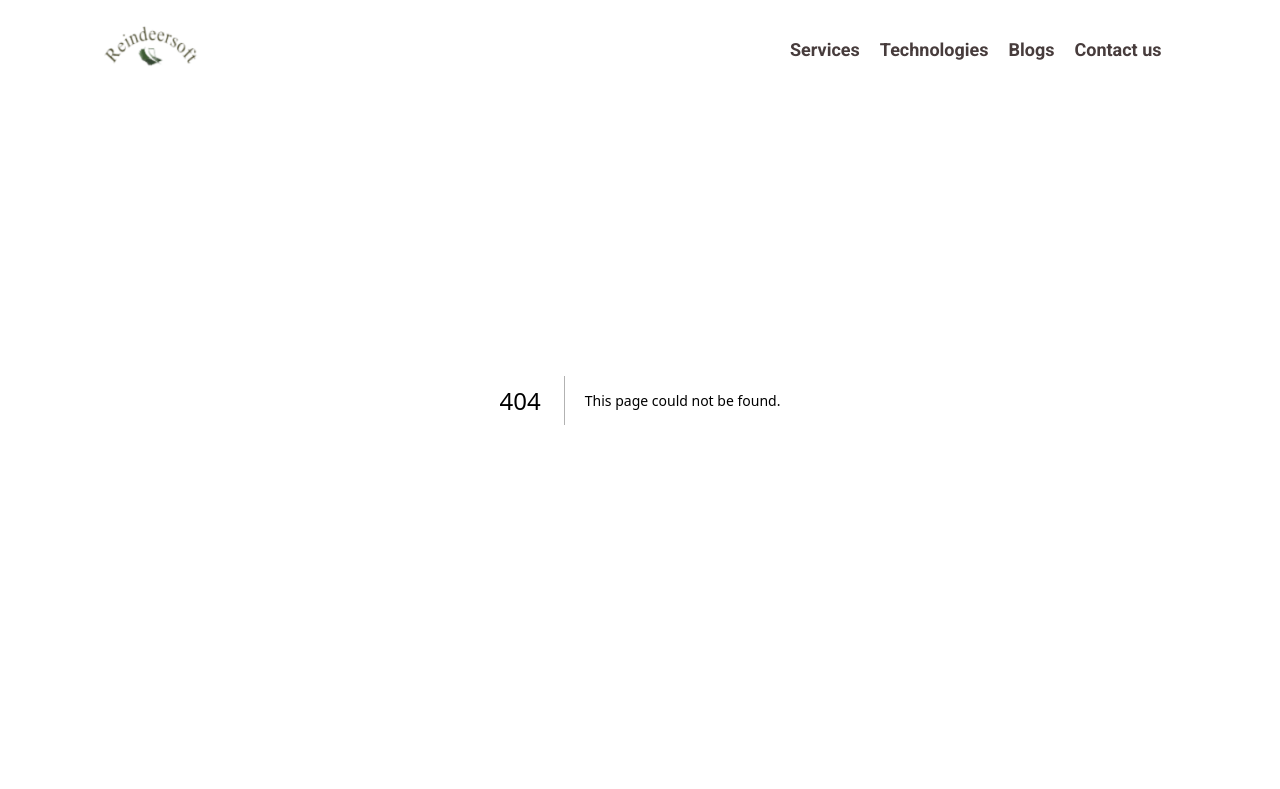
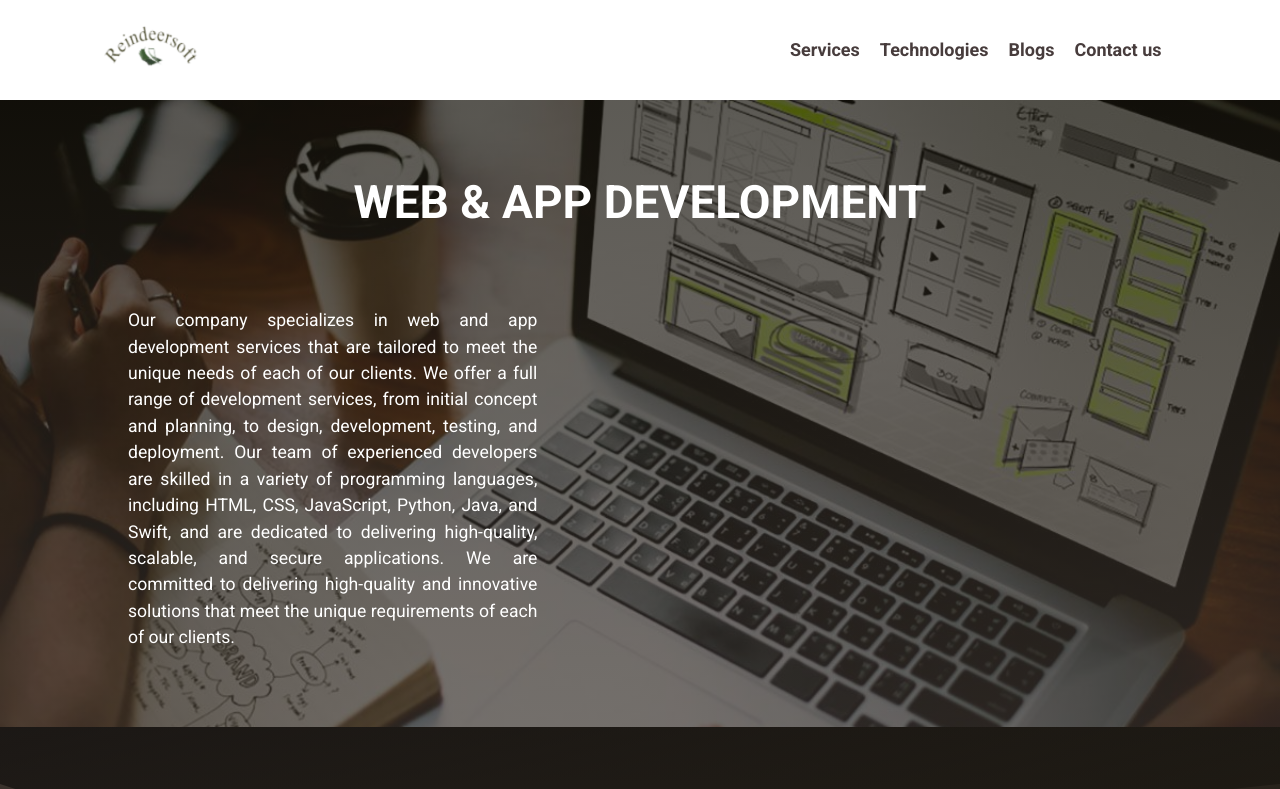
Before and after one commit to Jahangeer95/reindeersoft, a Next.js app: page /web-and-app-development in a window 1280 px wide. Before the commit this address had no page. Shown: the top 789 px of the page. Built offline with nearby package versions, Linux system fonts and the light colour scheme.

Commit message:
web and app development banner added..

```diff
--- a/src/components/content/home/banner/HomeBannerData.ts
+++ b/src/components/content/home/banner/HomeBannerData.ts
@@ -8,7 +8,7 @@ import { homeBannerArrayTypes } from "@/types/home.type";
 export const homeBannerArray: homeBannerArrayTypes = [
   {
     bannerImage: slide1,
-    heading: "Mobile and App Development",
+    heading: "Web and App Development",
     paragraph: [
       "Contrary to popular belief, Lorem Ipsum is not simply random text. It has roots in a piece of classical Latin literature from 45 BC, making it over 2000 years old.",
       "Contrary to popular belief, Lorem Ipsum is not simply random text. It has roots in a piece of classical Latin literature from 45 BC, making it over 2000 years old.",
--- /dev/null
+++ b/src/components/content/web-and-app-development/banner/Banner.module.scss
@@ -0,0 +1,128 @@
+@use "../../../../sass/colors";
+@use "../../../../sass/font";
+@use "../../../../sass/animation";
+@use "../../../../sass/paragraph";
+
+.QaMain {
+    position: relative;
+    margin-top: 100px;
+    background-image: linear-gradient(rgba(colors.$primary-dark1, 0.7), rgba(colors.$primary_dark2, 0.7)), url("../../../../assets/images/web-and-app-development/web-app-development.png");
+    background-size: cover;
+    background-repeat: no-repeat;
+    background-position: center center;
+    aspect-ratio: 1/0.49;
+    min-height: 320px;
+    max-height: 650px;
+    width: 100%;
+
+    div {
+        div {
+            article {
+                position: absolute;
+                left: 0;
+                bottom: 0;
+                width: 100%;
+                height: 100%;
+                display: flex;
+                flex-direction: column;
+                justify-content: center;
+                align-items: center;
+                gap: 80px;
+
+                @media only screen and (max-width: "1200px") {
+                    gap: 10px;
+                }
+
+                h1 {
+                    display: block;
+                    width: fit-content;
+                    color: colors.$white_color;
+                    text-align: center;
+                    @include font.font(clamp(25px, calc(18px + 3.5vmin), 60px), 110%, 600);
+                    text-transform: uppercase;
+                    margin-bottom: 0;
+                    animation: slide 1.5s forwards;
+
+                    @media only screen and (max-width: "768px") {
+                        width: 80%;
+                    }
+
+
+                }
+
+                div {
+                    display: flex;
+                    width: 80%;
+                    gap: 100px;
+
+                    @media only screen and (max-width: "1200px") {
+                        gap: 50px;
+                    }
+
+                    @media only screen and (max-width: "991px") {
+                        flex-direction: column;
+                        gap: 20px;
+                    }
+
+                    p {
+                        width: 100%;
+                        @include paragraph.paragraph-mixin;
+                        text-indent: unset;
+                        color: colors.$white-color;
+                        animation: bottom-to-top 1.5s forwards;
+                        margin: 0;
+
+                        @media only screen and (max-width: "768px") {
+                            line-height: 115%;
+                        }
+                    }
+
+                    span {
+                        width: 13px;
+                        height: 100%;
+                        border-radius: 10px;
+                        background-color: colors.$reindeer-lightbrown;
+                        animation: scale-up 1.5s forwards;
+
+                        @media only screen and (max-width: "991px") {
+                            display: none;
+                        }
+                    }
+
+                    ul {
+                        list-style-type: none;
+                        display: flex;
+                        flex-direction: column;
+                        width: 100%;
+                        margin: 0;
+                        padding: 0;
+
+                        @media only screen and (max-width: "991px") {
+                            display: none;
+                        }
+
+                        li {
+                            @include paragraph.paragraph-mixin;
+                            text-indent: unset;
+                            color: colors.$white-color;
+                            text-transform: capitalize;
+                            animation: right-to-left 1.5s forwards;
+                            text-align: left;
+
+                            @media only screen and (max-width: "991px") {
+                                width: 300px;
+                            }
+
+                        }
+                    }
+                }
+
+
+                @include animation.animation-heading-mixin(slide);
+                @include animation.animation-p1-mixin(bottom-to-top);
+                @include animation.animation-p2-mixin(right-to-left);
+                @include animation.animation-scaleup-mixin(scale-up);
+            }
+        }
+    }
+}
--- /dev/null
+++ b/src/components/content/web-and-app-development/banner/bannerData.ts
@@ -0,0 +1,20 @@
+import {
+  BannerDescriptionType,
+  BannerListType,
+  BannertitleType,
+} from "@/types/qaAndTestAutomation.type";
+
+export const title: BannertitleType = "Web & App Development";
+export const description: BannerDescriptionType =
+  "Our company specializes in web and app development services that are tailored to meet the unique needs of each of our clients. We offer a full range of development services, from initial concept and planning, to design, development, testing, and deployment. Our team of experienced developers are skilled in a variety of programming languages, including HTML, CSS, JavaScript, Python, Java, and Swift, and are dedicated to delivering high-quality, scalable, and secure applications. We are committed to delivering high-quality and innovative solutions that meet the unique requirements of each of our clients.";
+export const list: BannerListType = [
+  "Single Page Application",
+  "Static Web Application",
+  "Dynamic Web Application",
+  "E-commerece",
+  "Portal Web App",
+  "Content Management System",
+  "Custom iOS and Android app development",
+  "Native Mobile Apps",
+  "Hybrid Mobile Apps",
+];
--- /dev/null
+++ b/src/components/content/web-and-app-development/banner/index.tsx
@@ -0,0 +1,30 @@
+import React from "react";
+import { Container } from "react-bootstrap";
+import * as data from "./bannerData";
+import styles from "./Banner.module.scss";
+
+const Banner = () => {
+  return (
+    <section className={styles.QaMain}>
+      <Container>
+        <div>
+          <article>
+            <h1>{data.title}</h1>
+            <div>
+              <p>{data.description}</p>
+
+              <span></span>
+              <ul>
+                {data.list.map((state, idx) => (
+                  <li key={idx}>{state}</li>
+                ))}
+              </ul>
+            </div>
+          </article>
+        </div>
+      </Container>
+    </section>
+  );
+};
+
+export default Banner;
--- /dev/null
+++ b/src/components/content/web-and-app-development/index.tsx
@@ -0,0 +1,12 @@
+import React from "react";
+import Banner from "./banner";
+
+const WebAppDevelopment = () => {
+  return (
+    <>
+      <Banner />
+    </>
+  );
+};
+
+export default WebAppDevelopment;
--- /dev/null
+++ b/src/pages/web-and-app-development/index.tsx
@@ -0,0 +1,16 @@
+import WebAppDevelopment from "@/components/content/web-and-app-development";
+import Head from "next/head";
+
+export default function mobileAndAppDevelopmentPage() {
+  return (
+    <>
+      <Head>
+        <title>Web and App Development - ReindeerSoft</title>
+        <meta name="description" content="Web and App Development" />
+        <meta name="viewport" content="width=device-width, initial-scale=1" />
+        <link rel="icon" href="/favicon.ico" />
+      </Head>
+      <WebAppDevelopment />
+    </>
+  );
+}
```
Also changed, not shown: src/assets/images/web-and-app-development/web-app-development.png (added).
